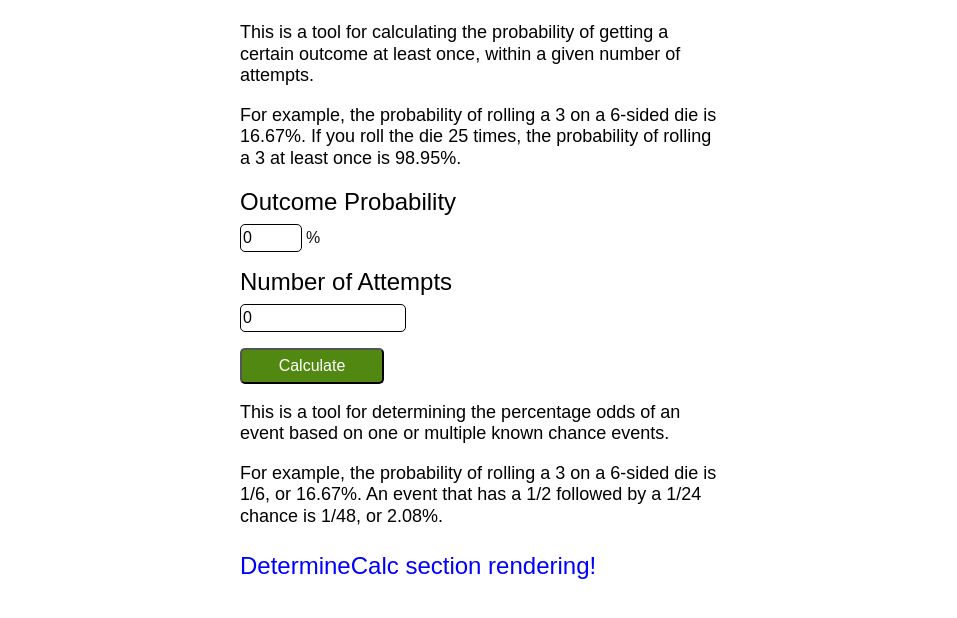
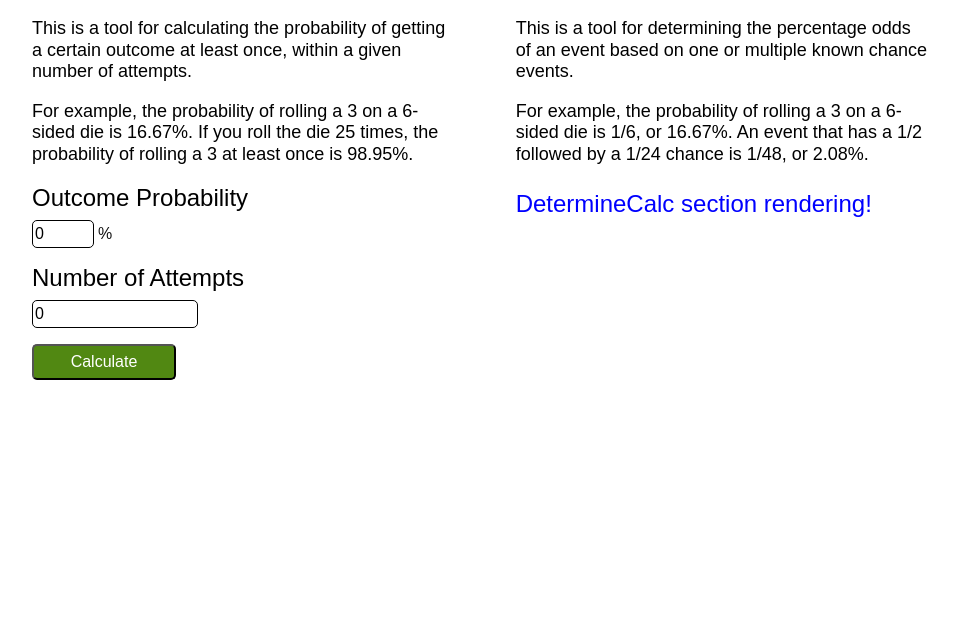
Before and after one commit to PeterBreen/probabilitycalc, a React (Create React App) app: page / in a window 1280 px wide. Shown: the top 618 px of the page, without its empty margins (160-1117 px from the left). Built offline with nearby package versions, Linux system fonts and the light colour scheme.

Commit message:
add grid layout CSS for development purposes; side by side layout per app section

```diff
--- a/src/App.css
+++ b/src/App.css
@@ -1,6 +1,11 @@
 .App {
   font-size: 16px;
   margin: 0 auto;
-  max-width: 30rem;
-  padding: 0.25rem 0.5rem;
+  max-width: 60rem;
+  display: grid;
+  grid-template-columns: 2;
+  grid-template-areas: "main main";
 }
+.app-determine, .app-probability {
+  padding: 0rem 2rem;
+}
--- a/src/App.js
+++ b/src/App.js
@@ -8,10 +8,14 @@ class App extends Component {
   render() {
     return (
       <div className="App">
-        <IntroText section="probability" />
-        <RNGCalc />
-        <IntroText section="determine" />
-        <DetermineCalc />
+        <div className="app-probability">
+          <IntroText section="probability" />
+          <RNGCalc />
+        </div>
+        <div className="app-determine">
+          <IntroText section="determine" />
+          <DetermineCalc />
+        </div>
       </div>
     )}
   };
```
